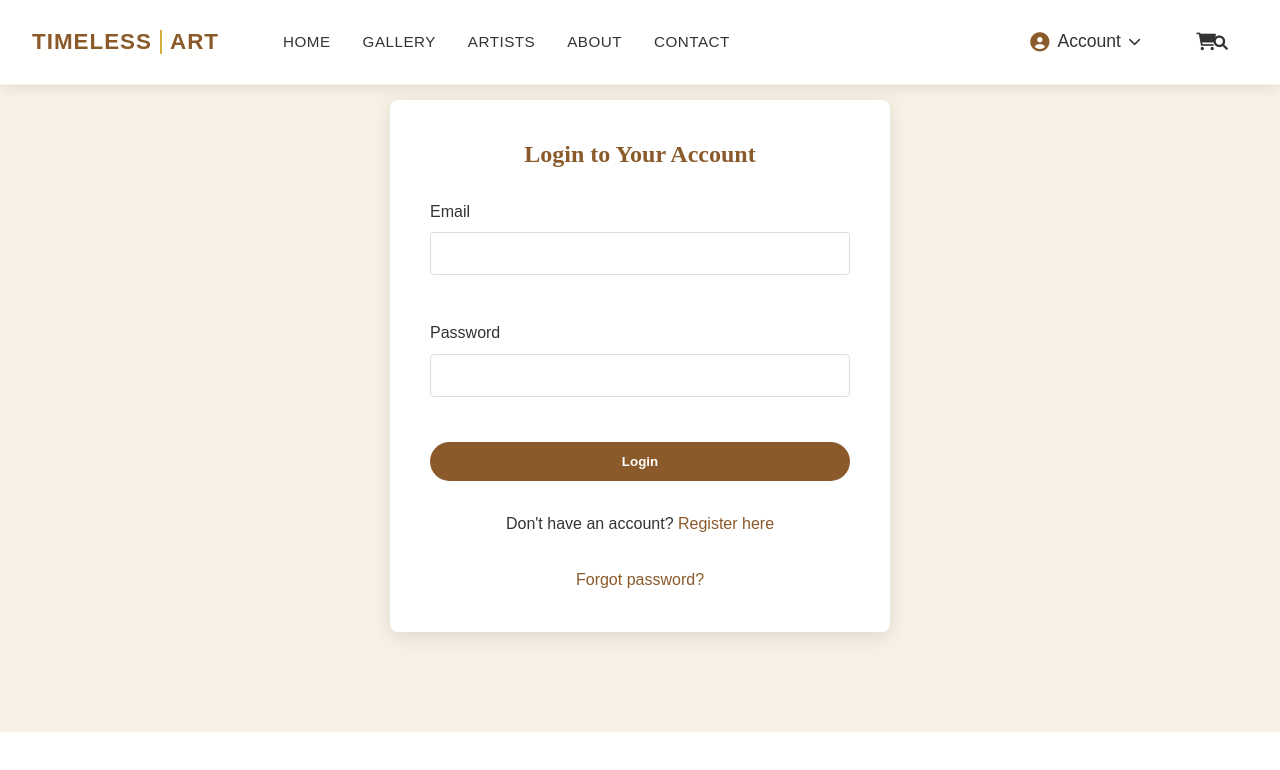
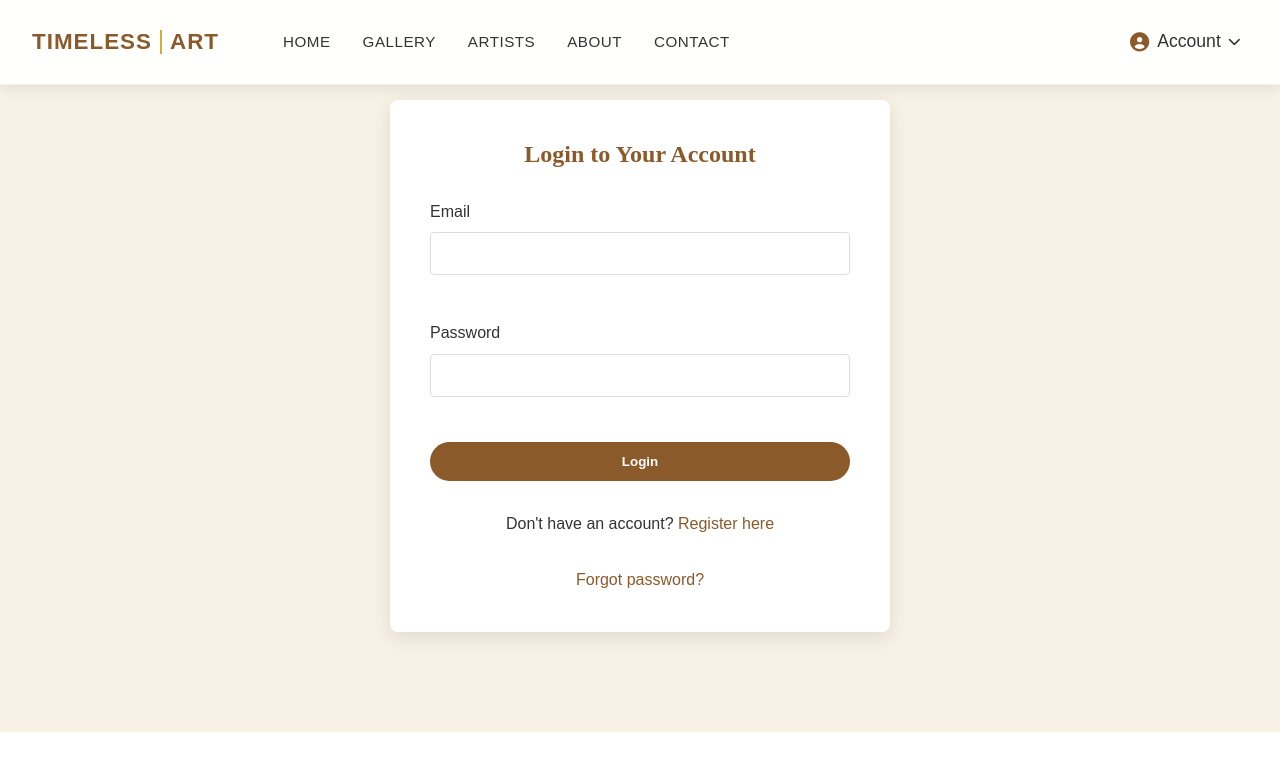
Before and after one commit to umer30962/Art-store, a plain HTML site: page login.html in a window 1280 px wide. Drawn offline with Linux system fonts and the light colour scheme.

Commit message:
Refactor navigation actions in login and register pages; remove unused search and cart buttons for cleaner UI.

```diff
--- a/login.html
+++ b/login.html
@@ -27,8 +27,7 @@
                     <li><a href="index.html#contact">Contact</a></li>
                 </ul>
 
-                <div class="nav-actions">
-                    <div class="auth-dropdown">
+                <div class="nav-actions">                    <div class="auth-dropdown">
                         <button class="auth-toggle">
                             <i class="fas fa-user-circle"></i>
                             <span>Account</span>
@@ -39,8 +38,6 @@
                             <a href="register.html"><i class="fas fa-user-plus"></i>Register</a>
                         </div>
                     </div>
-                    <button class="search-toggle"><i class="fas fa-search"></i></button>
-                    <button class="cart-toggle"><i class="fas fa-shopping-cart"></i></button>
                     <button class="mobile-menu">
                         <span></span>
                         <span></span>
```
Also changed, not shown: register.html (+1 -4 lines).
